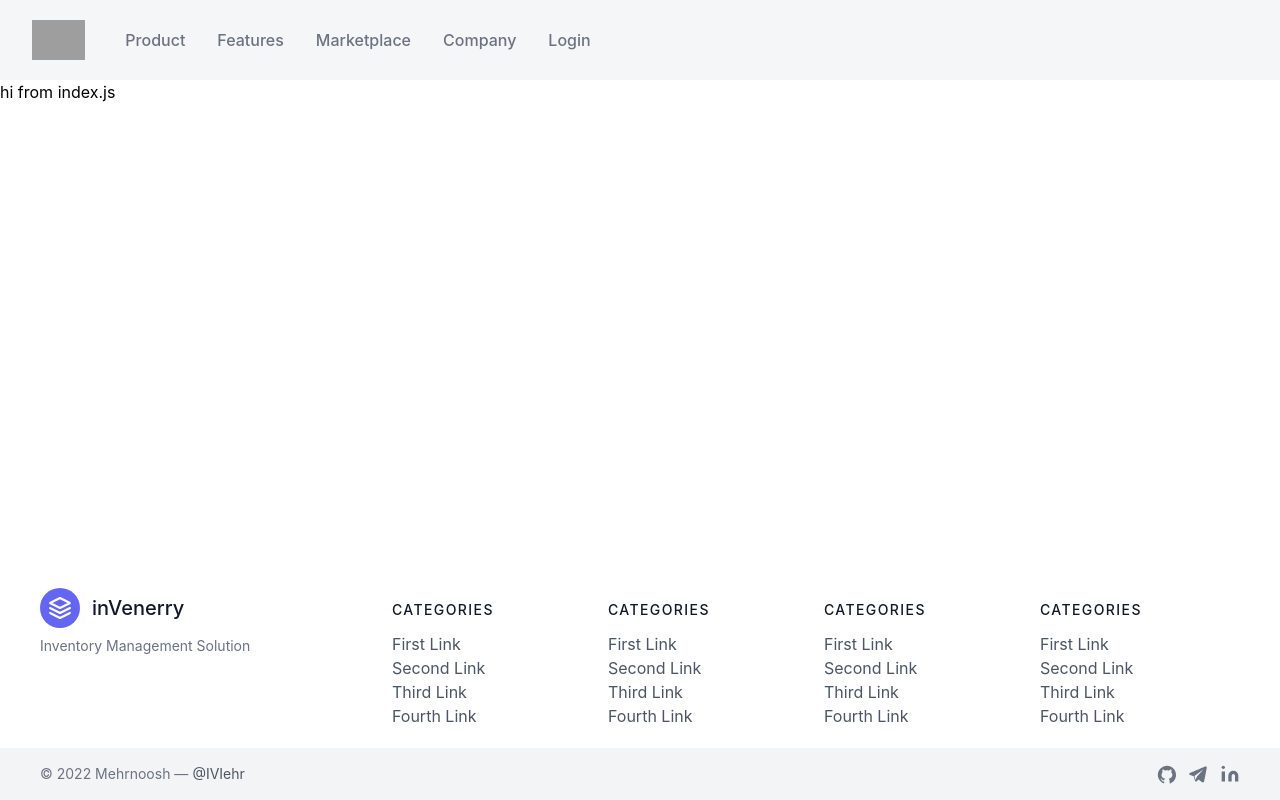
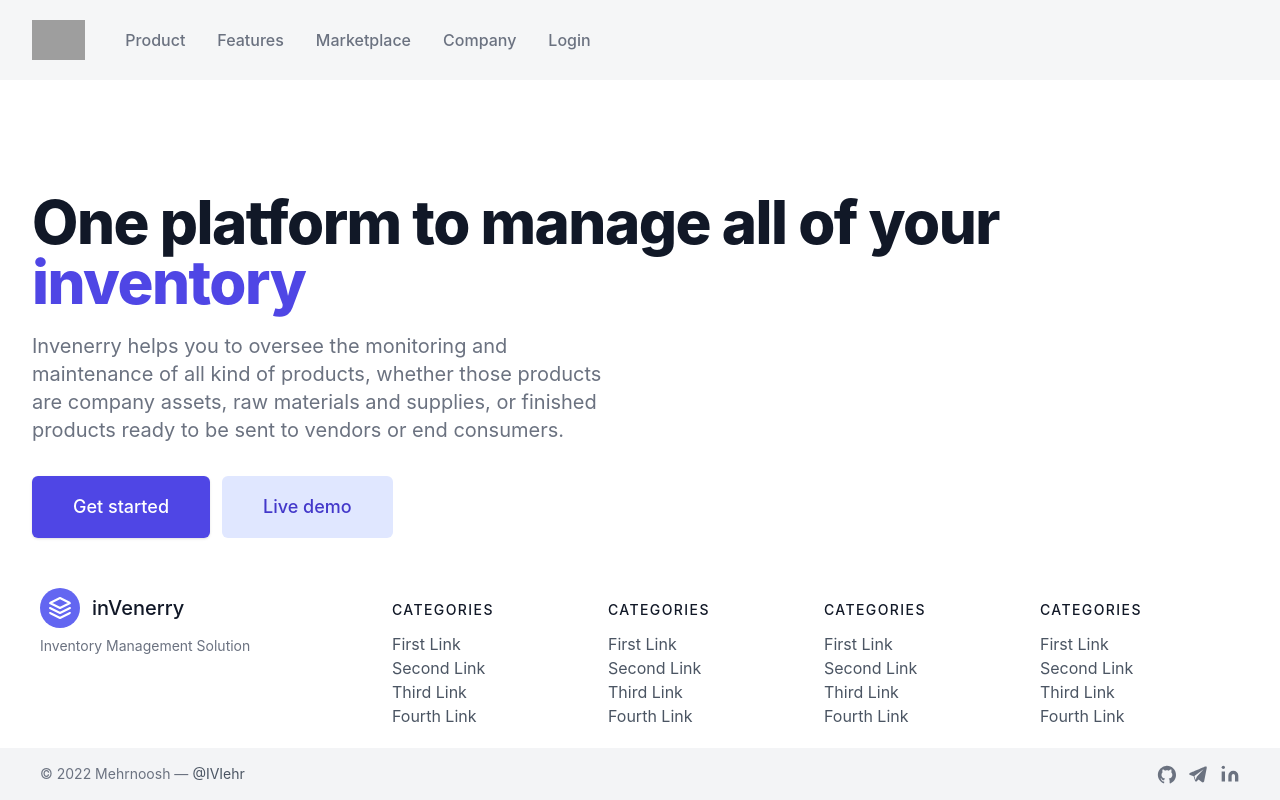
Before and after one commit to IVIehr/nextjs-landing-page, a Next.js app: page / in a window 1280 px wide. Built offline with nearby package versions, Linux system fonts and the light colour scheme; grey boxes are pictures that could not be loaded.

Commit message:
Add content to index.jsx by adding Hero.jsx file

```diff
--- /dev/null
+++ b/components/Hero.jsx
@@ -0,0 +1,44 @@
+import React from 'react'
+
+function Hero() {
+  return (
+    <div className="mt-10 mx-auto max-w-7xl px-4 sm:my-12 sm:px-6 md:my-16 lg:my-20 lg:px-8 xl:mt-28">
+            <div className="sm:text-center lg:text-left">
+              <h1 className="text-4xl tracking-tight font-extrabold text-gray-900 sm:text-5xl md:text-6xl">
+                <span className="block xl:inline">
+                  One platform to manage all of your{" "}
+                </span>{" "}
+                <span className="block text-indigo-600 xl:inline">
+                  inventory
+                </span>
+              </h1>
+              <p className="mt-3 text-base text-gray-500 sm:mt-5 sm:text-lg sm:max-w-xl sm:mx-auto md:mt-5 md:text-xl lg:mx-0">
+                Invenerry helps you to oversee the monitoring and maintenance of
+                all kind of products, whether those products are company assets,
+                raw materials and supplies, or finished products ready to be
+                sent to vendors or end consumers.
+              </p>
+              <div className="mt-5 sm:mt-8 sm:flex sm:justify-center lg:justify-start">
+                <div className="rounded-md shadow">
+                  <a
+                    href="#"
+                    className="w-full flex items-center justify-center px-8 py-3 border border-transparent text-base font-medium rounded-md text-white bg-indigo-600 hover:bg-indigo-700 md:py-4 md:text-lg md:px-10"
+                  >
+                    Get started
+                  </a>
+                </div>
+                <div className="mt-3 sm:mt-0 sm:ml-3">
+                  <a
+                    href="#"
+                    className="w-full flex items-center justify-center px-8 py-3 border border-transparent text-base font-medium rounded-md text-indigo-700 bg-indigo-100 hover:bg-indigo-200 md:py-4 md:text-lg md:px-10"
+                  >
+                    Live demo
+                  </a>
+                </div>
+              </div>
+            </div>
+          </div>
+  )
+}
+
+export default Hero
--- a/pages/index.js
+++ b/pages/index.js
@@ -1,10 +1,11 @@
 import Layout from '../components/layout'
+import Hero from '../components/Hero'
 
 export default function Home() {
   return (
     <div>
       <Layout>
-        hi from index.js
+        <Hero/>
       </Layout>
     </div>
   )
```
